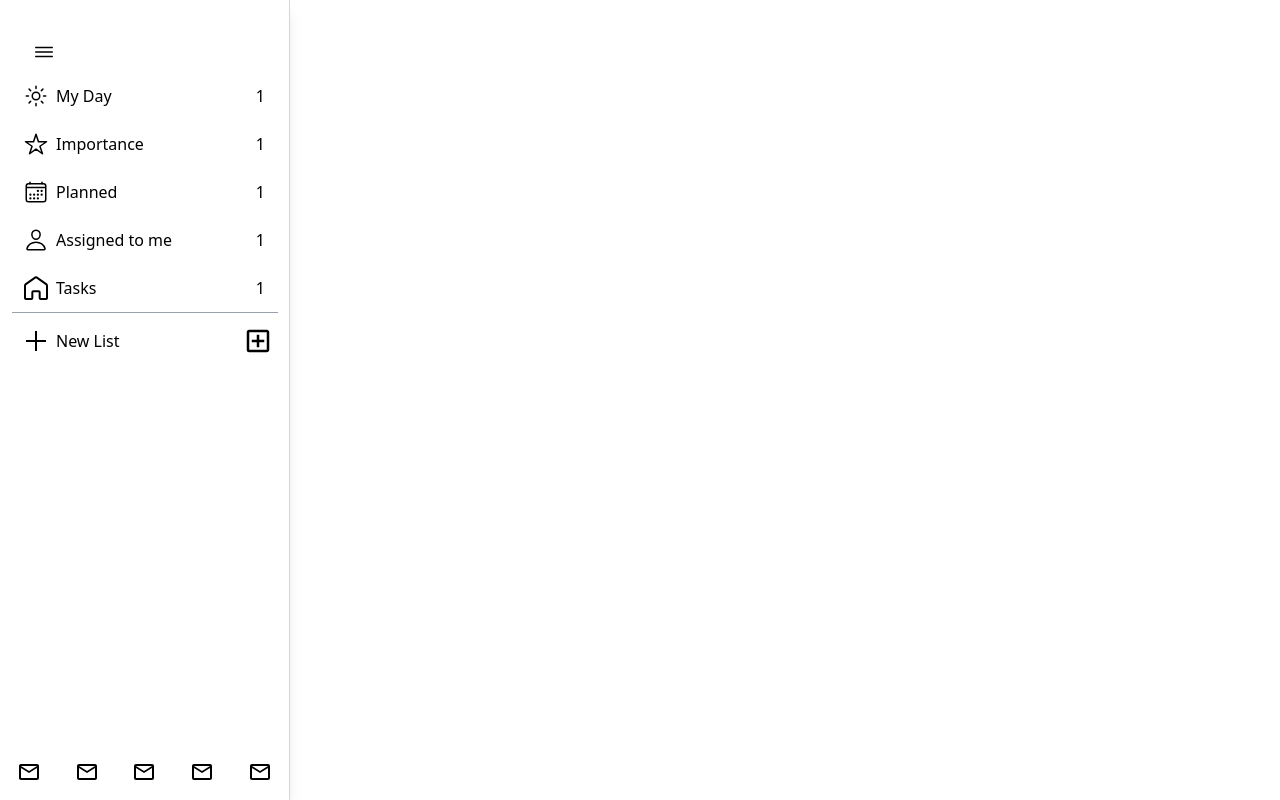
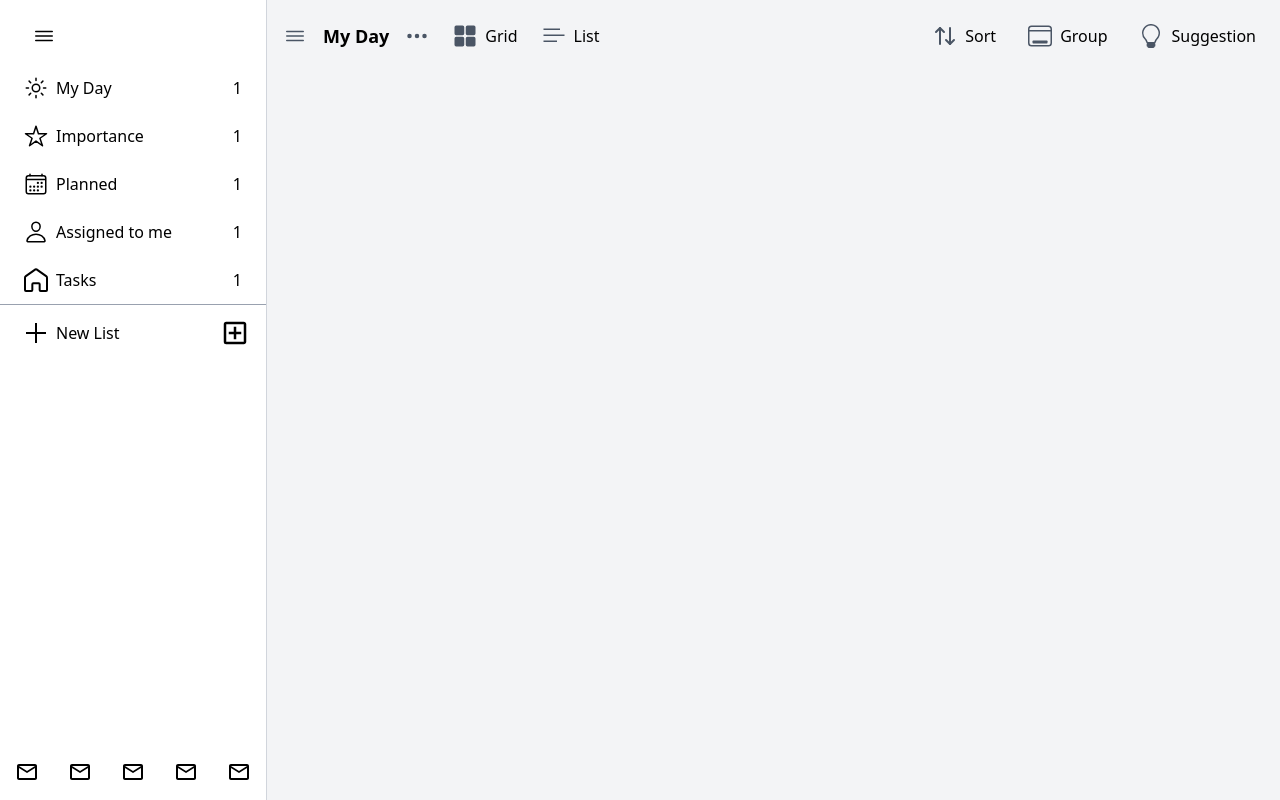
Before and after one commit to lizNguyen235/clone-to-do-list-microsoft-frontend, a React (Vite) app: page / in a window 1280 px wide. Built offline with nearby package versions, Linux system fonts and the light colour scheme.

Commit message:
thêm UI top Navigation Bar

```diff
--- a/src/App.jsx
+++ b/src/App.jsx
@@ -1,6 +1,19 @@
 import SideNavigationBar from "./components/SideNavigationBar";
-
+import TopNavigationBar from "./components/TopNavigationBar,";
+import { useState } from "react";
 function App() {
-  return <SideNavigationBar />;
+  const [isOpen, setIsOpen] = useState(true);
+  return (
+    <div className="flex flex-row min-h-screen min-w-screen">
+      <SideNavigationBar setIsOpen={setIsOpen} isOpen={isOpen} />
+      <div className="w-full h-screen bg-gray-100">
+        <TopNavigationBar
+          label={"My Day"}
+          setIsOpen={setIsOpen}
+          isOpen={isOpen}
+        />
+      </div>
+    </div>
+  );
 }
 export default App;
--- a/src/components/SideNavigationBar.jsx
+++ b/src/components/SideNavigationBar.jsx
@@ -10,8 +10,7 @@ import {
 import { MdOutlineAddBox, MdOutlineMail } from "react-icons/md";
 import { useState } from "react";
 import { GrHomeRounded } from "react-icons/gr";
-export default function SideNavigationBar() {
-  const [isOpen, setIsOpen] = useState(true);
+export default function SideNavigationBar({ setIsOpen, isOpen }) {
   function handleMenuClick() {
     setIsOpen(!isOpen);
   }
@@ -22,8 +21,8 @@ export default function SideNavigationBar() {
         isOpen ? "block" : "hidden"
       }`}
     >
-      <div className="h-[48px] px-[24px] mt-6">
-        <div className="mt-2">
+      <div className="h-[48px] px-[24px] mt-4">
+        <div className="">
           <button
             onClick={handleMenuClick}
             className="cursor-pointer p-2 hover:bg-gray-200"
--- /dev/null
+++ b/src/components/TopNavigationBar,.jsx
@@ -0,0 +1,49 @@
+import { IoMenuOutline, IoGrid } from "react-icons/io5";
+import { BsThreeDots } from "react-icons/bs";
+import { VscListSelection } from "react-icons/vsc";
+import { LuArrowUpDown } from "react-icons/lu";
+import { BsLightbulb } from "react-icons/bs";
+import { BsWindowDesktop } from "react-icons/bs";
+export default function TopNavigationBar({ label, setIsOpen, isOpen, icon }) {
+  function handleMenuClick() {
+    setIsOpen(!isOpen);
+  }
+  return (
+    <nav className="flex items-center justify-between h-[72px]   border-gray-300 w-full">
+      {/* Left section */}
+      <div className="flex items-center gap-2 m-2">
+        <button
+          onClick={handleMenuClick}
+          className="text-gray-600 hover:bg-gray-200  cursor-pointer p-2"
+        >
+          <IoMenuOutline className="w-6 h-6" />
+        </button>
+
+        <h1 className="font-bold text-lg cursor-default">{label}</h1>
+
+        <button className="text-gray-600 hover:bg-gray-200 p-2 cursor-pointer">
+          <BsThreeDots className="w-6 h-6" />
+        </button>
+
+        <Item icon={<IoGrid className="w-6 h-6" />} label="Grid" />
+        <Item icon={<VscListSelection className="w-6 h-6" />} label="List" />
+      </div>
+
+      {/* Right section */}
+      <div className="flex items-center gap-4 m-4">
+        <Item icon={<LuArrowUpDown className="w-6 h-6" />} label="Sort" />
+        <Item icon={<BsWindowDesktop className="w-6 h-6" />} label="Group" />
+        <Item icon={<BsLightbulb className="w-6 h-6" />} label="Suggestion" />
+      </div>
+    </nav>
+  );
+}
+
+function Item({ icon, label }) {
+  return (
+    <div className="flex items-center gap-2 cursor-pointer hover:bg-gray-200 p-2 rounded">
+      <div className="text-gray-600 hover:text-gray-800">{icon}</div>
+      <span>{label}</span>
+    </div>
+  );
+}
```
Also changed, not shown: src/components/AdditionTask.jsx (added).
